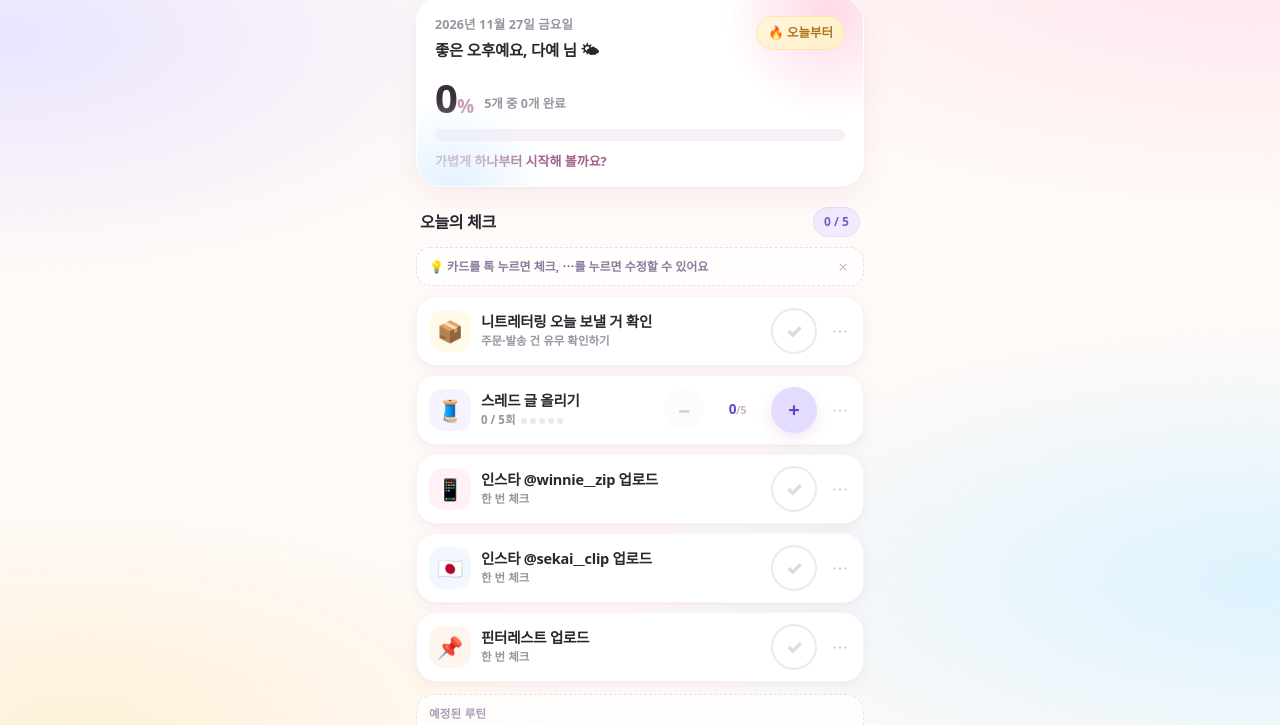
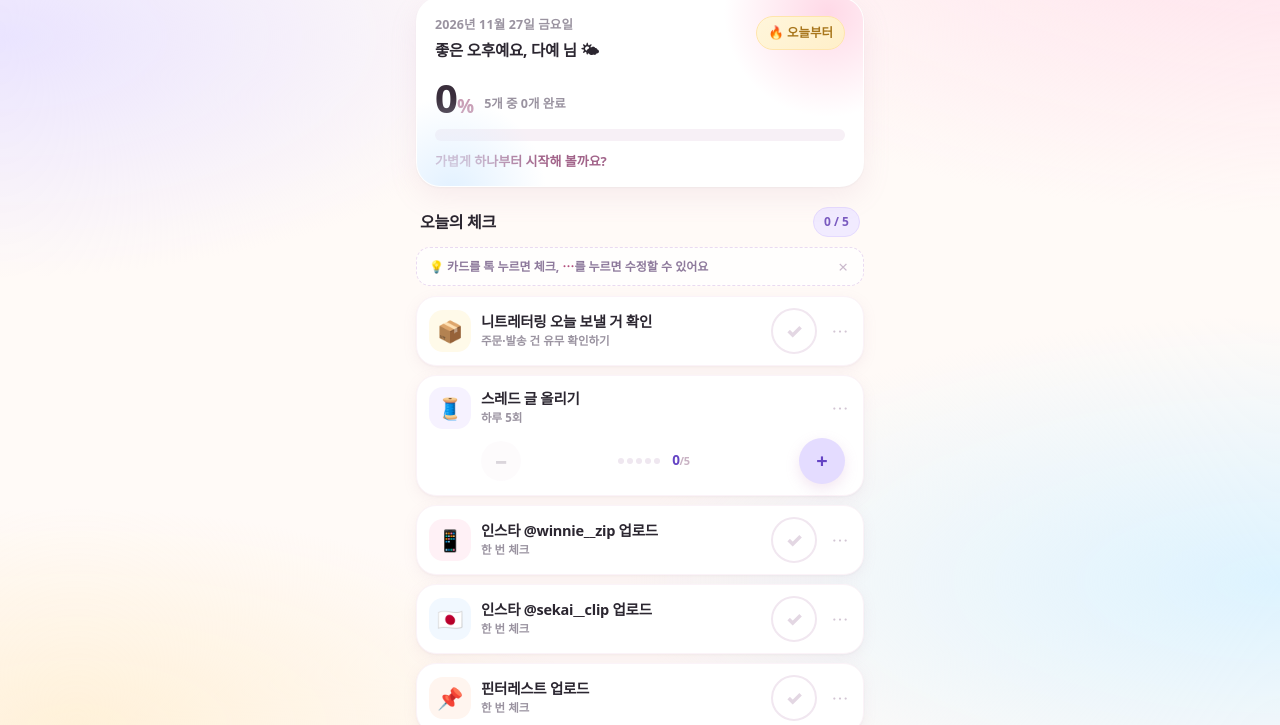
Before and after one commit to daye03260109-bot/winnie-studio, a plain HTML site: page check/index.html in a window 1280 px wide. Shown: the part 75-800 px from the top of the page. Drawn offline with Linux system fonts and the light colour scheme; a web font is replaced by a local one.

Commit message:
fix(check): 좁은 화면 카운터 줄바꿈 개선

```diff
--- a/check/index.html
+++ b/check/index.html
@@ -150,6 +150,12 @@
   }
   .item:active{transform:scale(.995);}
   .item.done{background:linear-gradient(180deg,var(--it-soft,#FFF6FA),#FFFFFF);}
+  .item.count-item{display:block;}
+  .item-top{display:flex;align-items:center;gap:10px;}
+  .item-top .item-txt{flex:1 1 auto;}
+  .counter{display:flex;align-items:center;gap:9px;margin-top:9px;padding-left:52px;padding-right:8px;}
+  .counter-mid{flex:1 1 auto;display:flex;align-items:center;justify-content:center;min-height:26px;cursor:pointer;}
+  .counter .count-pill{min-width:42px;}
   .emoji{
     flex:0 0 auto;width:42px;height:42px;border-radius:14px;
     display:grid;place-items:center;font-size:21px;
@@ -414,6 +420,7 @@
     .pct{font-size:35px;}
     .item{padding-right:6px;gap:8px;}
     .more{width:20px;}
+    .counter{padding-left:46px;gap:7px;}
     .emoji-grid{grid-template-columns:repeat(7,1fr);}
   }
   @media (prefers-reduced-motion:reduce){
@@ -832,32 +839,40 @@
     var v = getVal(TODAY, it.id);
     var done = v >= it.target;
     var col = colorOf(it);
-    var sub, dots = '';
+    var style = ' style="--it-bg:' + col.bg + ';--it-ink:' + col.ink + ';--it-soft:' + col.soft + '"';
+
+    var head = '<span class="emoji" data-act="main">' + esc(it.emoji) + '</span>' +
+               '<div class="item-txt" data-act="main">' +
+                 '<span class="name">' + esc(it.name) + '</span>' +
+                 '<span class="sub">' + (it.type === 'count'
+                    ? (done ? '완료!' : '하루 ' + it.target + '회')
+                    : (it.desc || (done ? '완료!' : '한 번 체크'))) + '</span>' +
+               '</div>';
+
     if (it.type === 'count') {
-      sub = v + ' / ' + it.target + '회';
+      var dots = '<span class="dots-empty"></span>';
       if (it.target <= 10) {
         var ds = '';
         for (var i = 0; i < it.target; i++) ds += '<i class="' + (i < v ? 'on' : '') + '"></i>';
         dots = '<span class="dots">' + ds + '</span>';
       }
-    } else {
-      sub = it.desc || (done ? '완료!' : '한 번 체크');
+      return '<div class="item count-item' + (done ? ' done' : '') + '" data-id="' + esc(it.id) + '"' + style + '>' +
+               '<div class="item-top">' + head +
+                 '<button class="more" data-act="edit" aria-label="' + esc(it.name) + ' 수정">⋯</button>' +
+               '</div>' +
+               '<div class="counter">' +
+                 '<button class="step" data-act="dec" aria-label="하나 줄이기"' + (v <= 0 ? ' disabled' : '') + '>−</button>' +
+                 '<div class="counter-mid" data-act="main">' + dots +
+                   '<span class="count-pill">' + v + '<em>/' + it.target + '</em></span>' +
+                 '</div>' +
+                 '<button class="plus' + (done ? ' done' : '') + '" data-act="inc" aria-label="하나 늘리기"' + (done ? ' disabled' : '') + '>+</button>' +
+               '</div>' +
+             '</div>';
     }
-    var ctrl;
-    if (it.type === 'count') {
-      ctrl = '<button class="step" data-act="dec" aria-label="하나 줄이기"' + (v <= 0 ? ' disabled' : '') + '>−</button>' +
-             '<span class="count-pill">' + v + '<em>/' + it.target + '</em></span>' +
-             '<button class="plus' + (done ? ' done' : '') + '" data-act="inc" aria-label="하나 늘리기"' + (done ? ' disabled' : '') + '>+</button>';
-    } else {
-      ctrl = '<button class="check' + (done ? ' on' : '') + '" data-act="inc" aria-pressed="' + done + '" aria-label="' + esc(it.name) + ' 완료 체크">✓</button>';
-    }
-    return '<div class="item' + (done ? ' done' : '') + '" data-id="' + esc(it.id) + '"' +
-             ' style="--it-bg:' + col.bg + ';--it-ink:' + col.ink + ';--it-soft:' + col.soft + '">' +
-             '<span class="emoji" data-act="main">' + esc(it.emoji) + '</span>' +
-             '<div class="item-txt" data-act="main">' +
-               '<span class="name">' + esc(it.name) + '</span>' +
-               '<span class="sub">' + sub + (dots ? ' ' + dots : '') + '</span>' +
-             '</div>' + ctrl +
+
+    return '<div class="item' + (done ? ' done' : '') + '" data-id="' + esc(it.id) + '"' + style + '>' +
+             head +
+             '<button class="check' + (done ? ' on' : '') + '" data-act="inc" aria-pressed="' + done + '" aria-label="' + esc(it.name) + ' 완료 체크">✓</button>' +
              '<button class="more" data-act="edit" aria-label="' + esc(it.name) + ' 수정">⋯</button>' +
            '</div>';
   }
```
